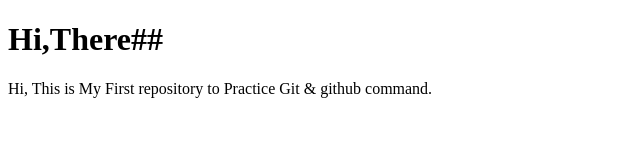
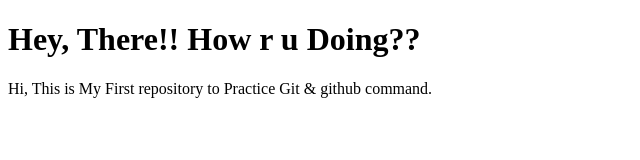
Before and after one commit to munira-ibrahim/Git_Practice, a plain HTML site: page index.html in a window 1280 px wide. Shown: the whole page, without its empty margins (0-640 px from the left). Drawn offline with Linux system fonts and the light colour scheme.

Commit message:
Modification from Feature

```diff
--- a/index.html
+++ b/index.html
@@ -7,7 +7,7 @@
     <title>Document</title>
 </head>
 <body>
-    <h1>Hi,There##</h1>
+    <h1>Hey, There!! How r u Doing??</h1>
     <p>Hi, This is My First repository to Practice Git & github command.</p>
 </body>
 </html>
```
